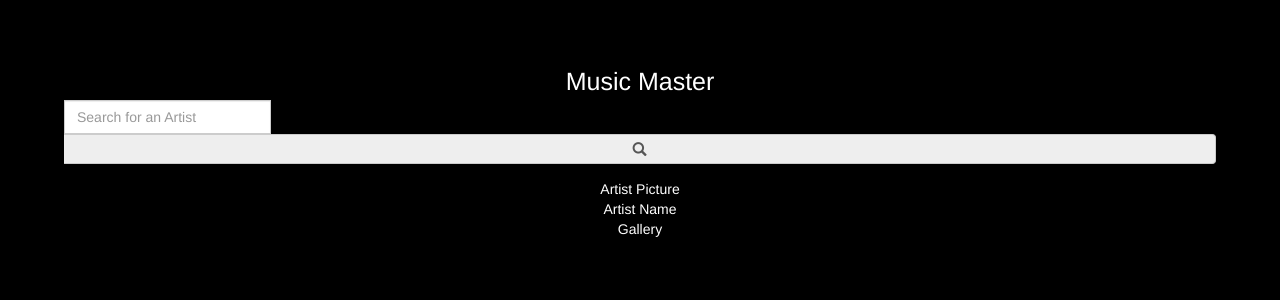
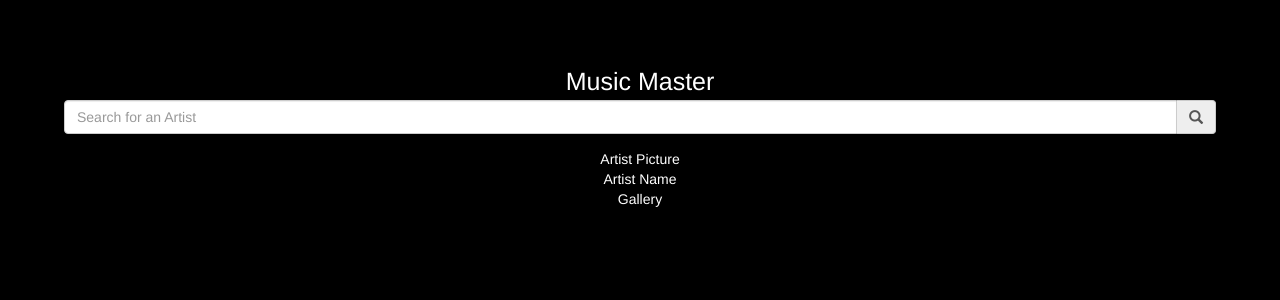
Before and after one commit to Copenbacon/musicmaster, a React (Create React App) app: page / in a window 1280 px wide. Shown: the top 300 px of the page. Built offline with nearby package versions, Linux system fonts and the light colour scheme.

Commit message:
adding search functionality, constructor, onkey, onchange, state checking and other stuff'

```diff
--- a/src/app.jsx
+++ b/src/app.jsx
@@ -4,20 +4,40 @@ import { FormGroup, FormControl, InputGroup, Glyphicon } from 'react-bootstrap';
 
 
 class App extends Component {
+
+	constructor(props) {
+		super(props);
+		this.state = {
+			query : ''
+		}
+	}
+
+	search() {
+		console.log('this.state', this.state);
+	}
+
 	render(){
 		return (
 			<div className='App'>
 				<div className='App-title'>Music Master</div>
 				<FormGroup>
 					<InputGroup>
-						<FormControl
-							type='text'
-							placeholder='Search for an Artist'/>
+							<FormControl
+								type='text'
+								placeholder='Search for an Artist'
+								value={this.state.query}
+								onChange={event => {this.setState({query: event.target.value})}}
+								onKeyPress={event => {
+									if (event.key === 'Enter') {
+										this.search();
+									}
+								}}
+								/>
+
+						<InputGroup.Addon onClick={() => this.search()}>
+							<Glyphicon glyph='search'></Glyphicon>
+						</InputGroup.Addon>
 					</InputGroup>
-
-					<InputGroup.Addon>
-						<Glyphicon glyph='search'></Glyphicon>
-					</InputGroup.Addon>
 				</FormGroup>
 				<div className='profile'>
 					<div> Artist Picture</div>
```
Also changed, not shown: src/app.css (line endings or trailing spaces).
